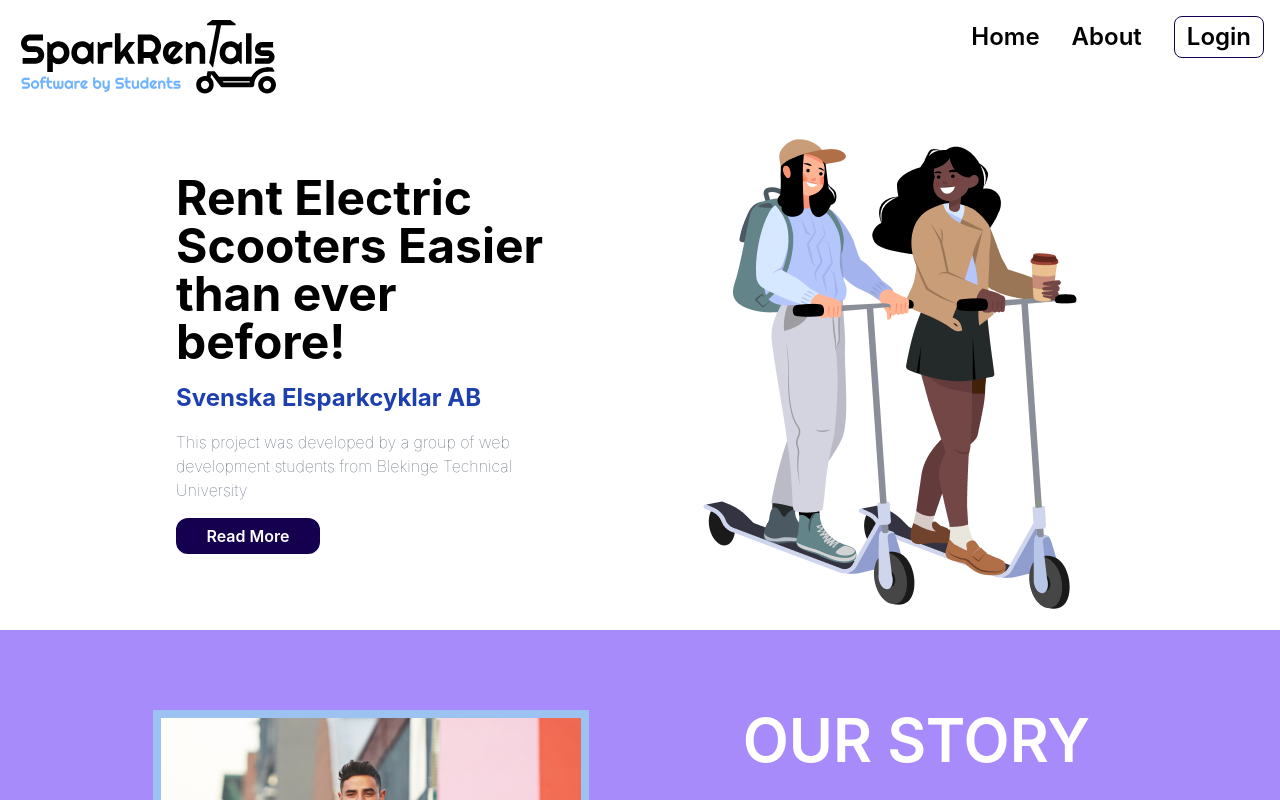
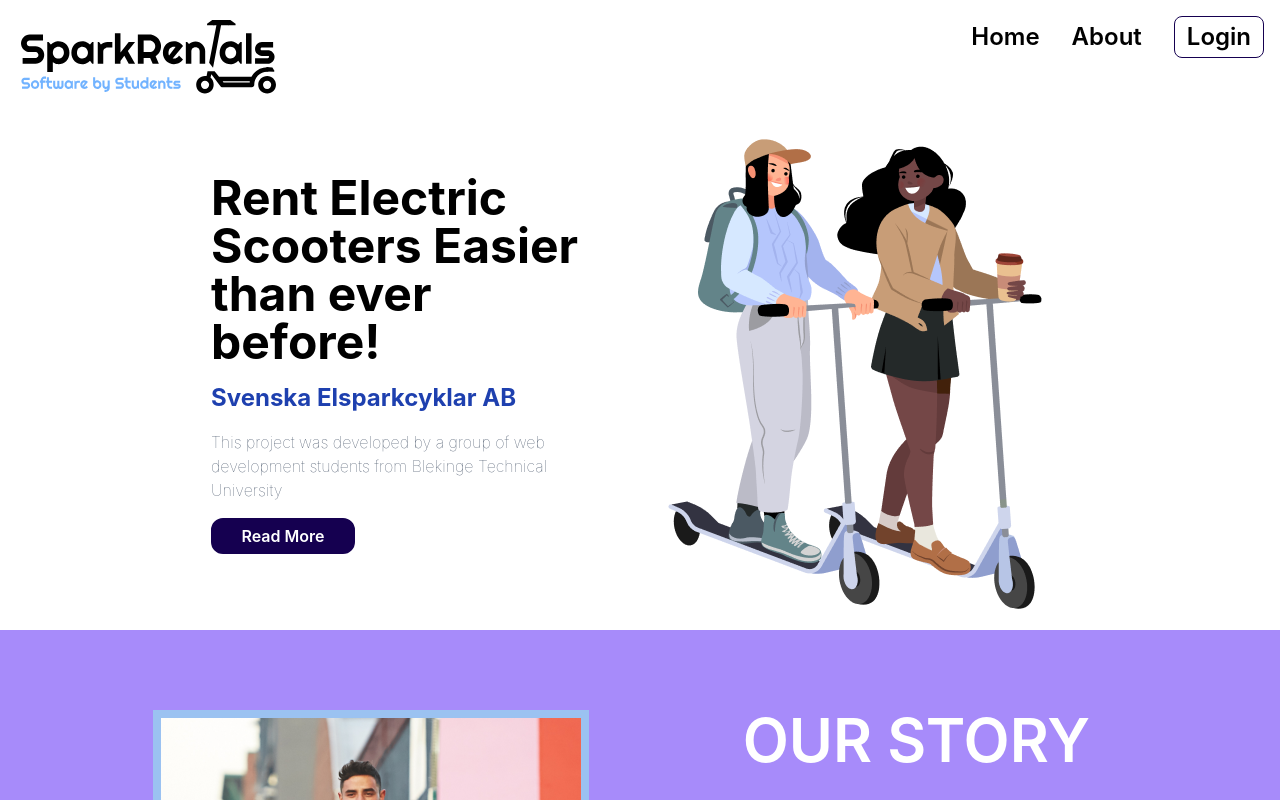
Before and after one commit to FalkenDev/SparkRentals-Webb-Client, a React (Create React App) app: page / in a window 1280 px wide. Shown: the top 800 px of the page. Built offline with nearby package versions, Linux system fonts and the light colour scheme; no server answers.

Commit message:
Changed from Justify-around to justify-evenly

```diff
--- a/src/components/Hero.jsx
+++ b/src/components/Hero.jsx
@@ -3,7 +3,7 @@ import Group from "../assets/Group.png";
 const Hero = () => {
   return (
     <div>
-      <div className="flex justify-between align-middle px-44 py-5 items-center">
+      <div className="flex justify-evenly align-middle px-36 py-5 items-center">
         <div className="flex flex-col w-96">
           <h1 className="text-5xl font-bold">
             Rent Electric Scooters Easier than ever before!
@@ -22,7 +22,7 @@ const Hero = () => {
             Read More
           </button>
         </div>
-        <img src={Group} alt="React Logo" className="w-90" />
+        <img src={Group} alt="Img" className="w-90" />
       </div>
     </div>
   );
```
